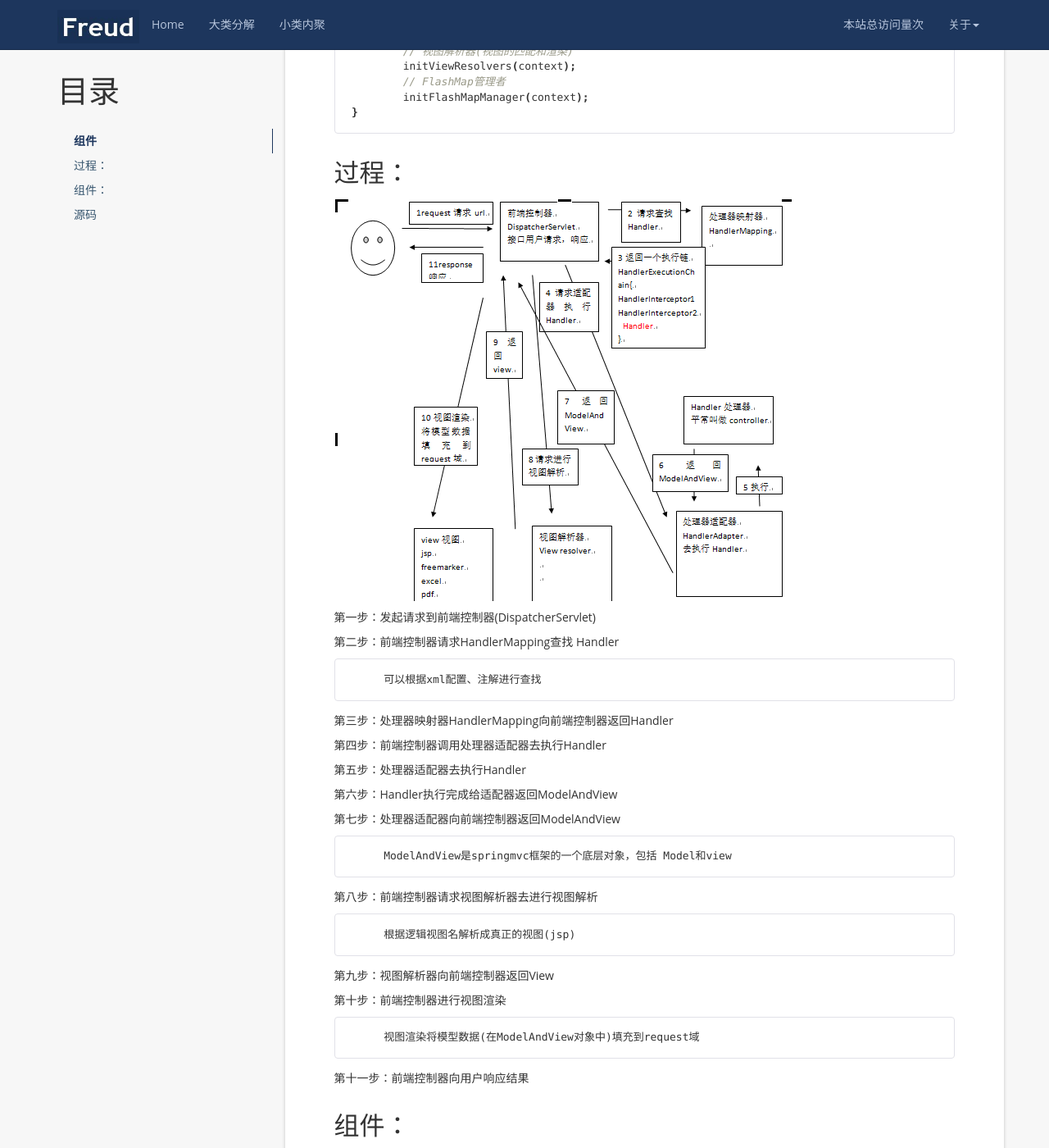
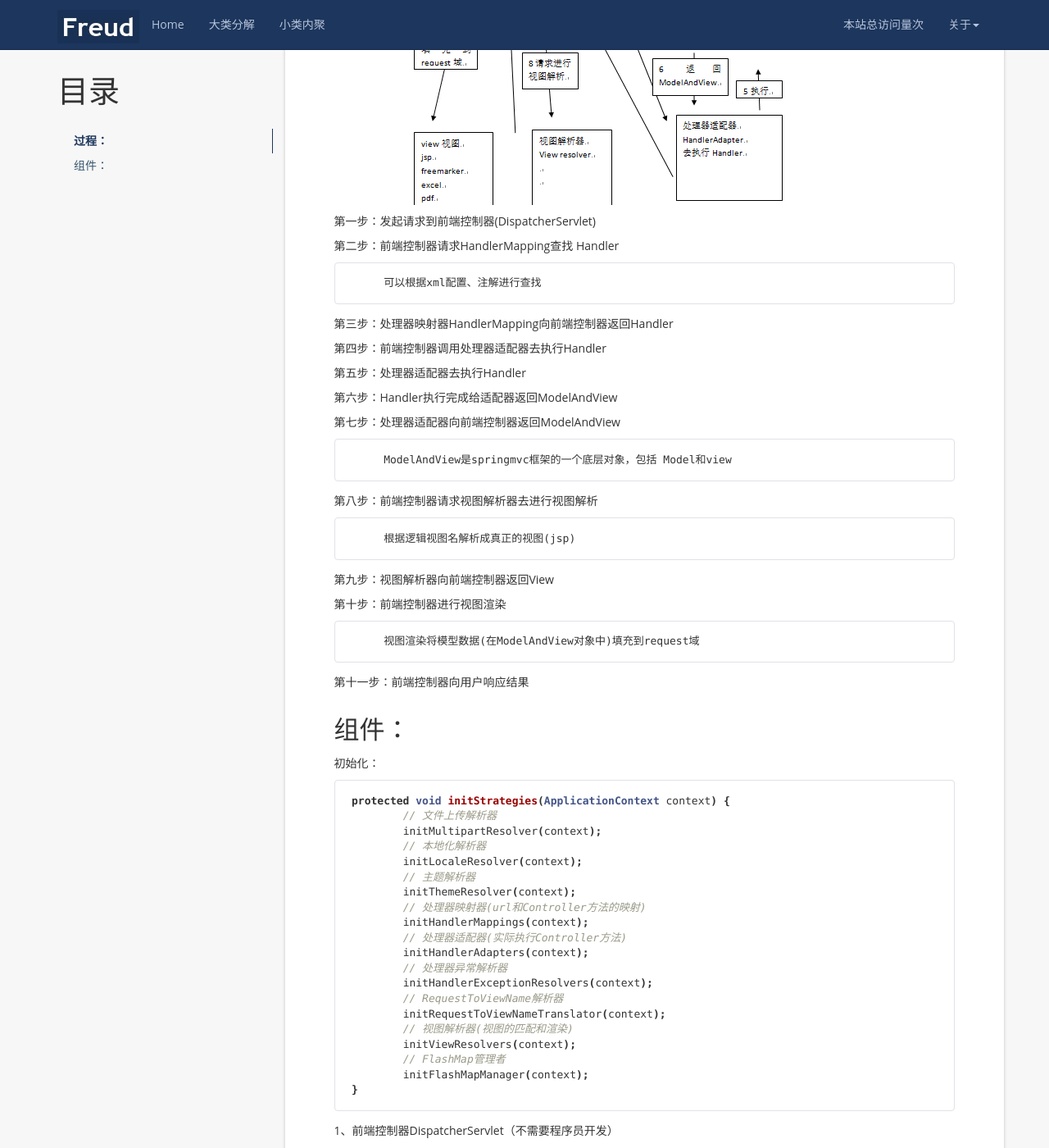
Before and after one commit to glowwormX/glowwormX.github.io, a Jekyll site: the page built from _posts/java/springMVC/2018-04-28-springMvc过程-源码.md, in a window 1280 px wide and 1400 px high, scrolled down 660 px. Shown: the whole window at 82% size. Built offline with Jekyll 4.4.1, drawn with Linux system fonts in a browser that asks for light colours; nearby versions of some CDN libraries; a script that is not in the unit is left out; comment, search, counter and statistics services are not loaded; some of the changed lines change nothing that is shown; some of the changed text lies outside the part shown.

Commit message:
Update 2018-04-28-springMvc过程-源码.md

````diff
--- a/_posts/java/springMVC/2018-04-28-springMvc过程-源码.md
+++ b/_posts/java/springMVC/2018-04-28-springMvc过程-源码.md
@@ -9,30 +9,6 @@ tag: springMvc
 * content
 {:toc}
 
-## 组件
-
-```java
-protected void initStrategies(ApplicationContext context) {
-	// 文件上传解析器
-	initMultipartResolver(context);
-	// 本地化解析器
-	initLocaleResolver(context);
-	// 主题解析器
-	initThemeResolver(context);
-	// 处理器映射器(url和Controller方法的映射)
-	initHandlerMappings(context);
-	// 处理器适配器(实际执行Controller方法)
-	initHandlerAdapters(context);
-	// 处理器异常解析器
-	initHandlerExceptionResolvers(context);
-	// RequestToViewName解析器
-	initRequestToViewNameTranslator(context);
-	// 视图解析器(视图的匹配和渲染)
-	initViewResolvers(context);
-	// FlashMap管理者
-	initFlashMapManager(context);
-}
-```
 
 ## 过程：
 
@@ -73,6 +49,31 @@ protected void initStrategies(ApplicationContext context) {
 
 ## 组件：
 
+初始化：
+```java
+protected void initStrategies(ApplicationContext context) {
+	// 文件上传解析器
+	initMultipartResolver(context);
+	// 本地化解析器
+	initLocaleResolver(context);
+	// 主题解析器
+	initThemeResolver(context);
+	// 处理器映射器(url和Controller方法的映射)
+	initHandlerMappings(context);
+	// 处理器适配器(实际执行Controller方法)
+	initHandlerAdapters(context);
+	// 处理器异常解析器
+	initHandlerExceptionResolvers(context);
+	// RequestToViewName解析器
+	initRequestToViewNameTranslator(context);
+	// 视图解析器(视图的匹配和渲染)
+	initViewResolvers(context);
+	// FlashMap管理者
+	initFlashMapManager(context);
+}
+```
+
+
 1、前端控制器DispatcherServlet（不需要程序员开发）
 
 作用接收请求，响应结果，相当于转发器，中央处理器。
@@ -104,9 +105,4 @@ protected void initStrategies(ApplicationContext context) {
 
 6、视图View(需要程序员开发jsp)
 
-View是一个接口，实现类支持不同的View类型（jsp、freemarker、pdf...）
-
-## 源码
-[源码分析7篇文章](https://my.oschina.net/u/2377110?tab=newest&catalogId=5710349)
-[springmvc源码分析系列-请求处理流程](http://www.cnblogs.com/duanxiaojun/p/6591448.html)
-[SpringMVC工作原理解读--DispatcherServlet类源码解读（初级）](http://blog.csdn.net/wangyang1354/article/details/51999414)
+View是一个接
````
